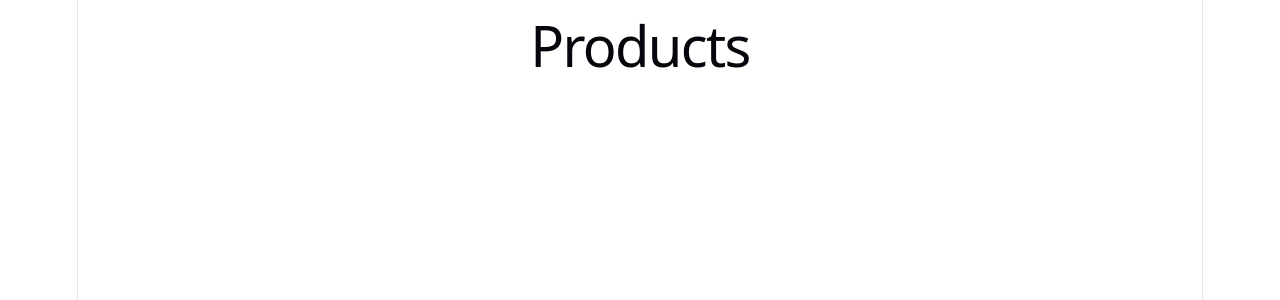
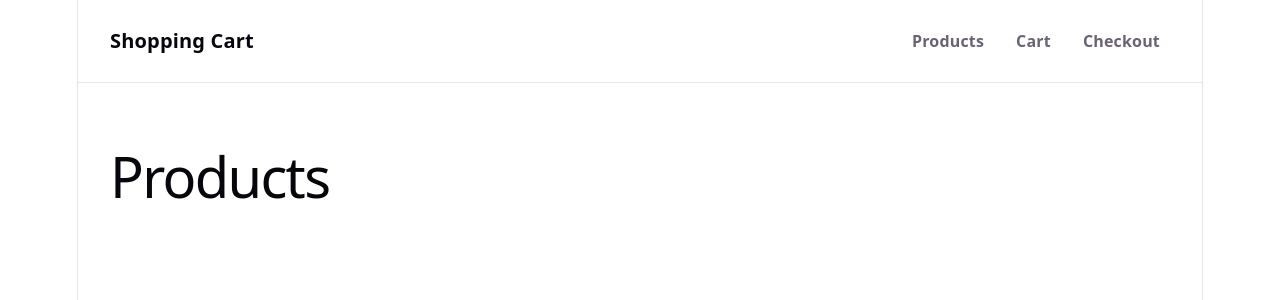
Before and after one commit to lekhanhdat/Homework05, a React (Vite) app: page /products in a window 1280 px wide. Shown: the top 300 px of the page. Built offline with nearby package versions, Linux system fonts and the light colour scheme.

Commit message:
feat: add shared layout navigation

```diff
--- a/src/App.css
+++ b/src/App.css
@@ -1,184 +1,66 @@
-.counter {
+.app-shell {
+  display: flex;
+  flex-direction: column;
+  min-height: 100svh;
+}
+
+.app-header {
+  display: flex;
+  align-items: center;
+  justify-content: space-between;
+  gap: 24px;
+  padding: 20px 32px;
+  border-bottom: 1px solid var(--border);
+}
+
+.app-brand {
+  color: var(--text-h);
+  font-size: 20px;
+  font-weight: 700;
+  text-decoration: none;
+}
+
+.main-nav {
+  display: flex;
+  align-items: center;
+  gap: 12px;
+}
+
+.nav-link {
+  color: var(--text);
   font-size: 16px;
-  padding: 5px 10px;
-  border-radius: 5px;
-  color: var(--accent);
-  background: var(--accent-bg);
-  border: 2px solid transparent;
-  transition: border-color 0.3s;
-  margin-bottom: 24px;
+  font-weight: 600;
+  text-decoration: none;
+  padding: 8px 10px;
+  border-radius: 6px;
+  transition:
+    background-color 0.2s,
+    color 0.2s;
+}
 
-  &:hover {
-    border-color: var(--accent-border);
+.nav-link:hover {
+  color: var(--text-h);
+  background: var(--social-bg);
+}
+
+.app-main {
+  flex: 1;
+  padding: 48px 32px;
+  text-align: left;
+}
+
+@media (max-width: 720px) {
+  .app-header {
+    align-items: flex-start;
+    flex-direction: column;
+    padding: 18px 20px;
   }
-  &:focus-visible {
-    outline: 2px solid var(--accent);
-    outline-offset: 2px;
+
+  .main-nav {
+    flex-wrap: wrap;
+  }
+
+  .app-main {
+    padding: 32px 20px;
   }
 }
-
-.hero {
-  position: relative;
-
-  .base,
-  .framework,
-  .vite {
-    inset-inline: 0;
-    margin: 0 auto;
-  }
-
-  .base {
-    width: 170px;
-    position: relative;
-    z-index: 0;
-  }
-
-  .framework,
-  .vite {
-    position: absolute;
-  }
-
-  .framework {
-    z-index: 1;
-    top: 34px;
-    height: 28px;
-    transform: perspective(2000px) rotateZ(300deg) rotateX(44deg) rotateY(39deg)
-      scale(1.4);
-  }
-
-  .vite {
-    z-index: 0;
-    top: 107px;
-    height: 26px;
-    width: auto;
-    transform: perspective(2000px) rotateZ(300deg) rotateX(40deg) rotateY(39deg)
-      scale(0.8);
-  }
-}
-
-#center {
-  display: flex;
-  flex-direction: column;
-  gap: 25px;
-  place-content: center;
-  place-items: center;
-  flex-grow: 1;
-
-  @media (max-width: 1024px) {
-    padding: 32px 20px 24px;
-    gap: 18px;
-  }
-}
-
-#next-steps {
-  display: flex;
-  border-top: 1px solid var(--border);
-  text-align: left;
-
-  & > div {
-    flex: 1 1 0;
-    padding: 32px;
-    @media (max-width: 1024px) {
-      padding: 24px 20px;
-    }
-  }
-
-  .icon {
-    margin-bottom: 16px;
-    width: 22px;
-    height: 22px;
-  }
-
-  @media (max-width: 1024px) {
-    flex-direction: column;
-    text-align: center;
-  }
-}
-
-#docs {
-  border-right: 1px solid var(--border);
-
-  @media (max-width: 1024px) {
-    border-right: none;
-    border-bottom: 1px solid var(--border);
-  }
-}
-
-#next-steps ul {
-  list-style: none;
-  padding: 0;
-  display: flex;
-  gap: 8px;
-  margin: 32px 0 0;
-
-  .logo {
-    height: 18px;
-  }
-
-  a {
-    color: var(--text-h);
-    font-size: 16px;
-    border-radius: 6px;
-    background: var(--social-bg);
-    display: flex;
-    padding: 6px 12px;
-    align-items: center;
-    gap: 8px;
-    text-decoration: none;
-    transition: box-shadow 0.3s;
-
-    &:hover {
-      box-shadow: var(--shadow);
-    }
-    .button-icon {
-      height: 18px;
-      width: 18px;
-    }
-  }
-
-  @media (max-width: 1024px) {
-    margin-top: 20px;
-    flex-wrap: wrap;
-    justify-content: center;
-
-    li {
-      flex: 1 1 calc(50% - 8px);
-    }
-
-    a {
-      width: 100%;
-      justify-content: center;
-      box-sizing: border-box;
-    }
-  }
-}
-
-#spacer {
-  height: 88px;
-  border-top: 1px solid var(--border);
-  @media (max-width: 1024px) {
-    height: 48px;
-  }
-}
-
-.ticks {
-  position: relative;
-  width: 100%;
-
-  &::before,
-  &::after {
-    content: '';
-    position: absolute;
-    top: -4.5px;
-    border: 5px solid transparent;
-  }
-
-  &::before {
-    left: 0;
-    border-left-color: var(--border);
-  }
-  &::after {
-    right: 0;
-    border-right-color: var(--border);
-  }
-}
--- a/src/App.tsx
+++ b/src/App.tsx
@@ -1,4 +1,5 @@
 import { Navigate, Route, Routes } from 'react-router-dom'
+import AppLayout from './components/AppLayout'
 import './App.css'
 
 function ProductListPage() {
@@ -16,10 +17,12 @@ function CheckoutPage() {
 function App() {
   return (
     <Routes>
-      <Route path="/" element={<Navigate to="/products" replace />} />
-      <Route path="/products" element={<ProductListPage />} />
-      <Route path="/cart" element={<CartPage />} />
-      <Route path="/checkout" element={<CheckoutPage />} />
+      <Route element={<AppLayout />}>
+        <Route path="/" element={<Navigate to="/products" replace />} />
+        <Route path="/products" element={<ProductListPage />} />
+        <Route path="/cart" element={<CartPage />} />
+        <Route path="/checkout" element={<CheckoutPage />} />
+      </Route>
     </Routes>
   )
 }
--- /dev/null
+++ b/src/components/AppLayout.tsx
@@ -0,0 +1,29 @@
+import { Link, Outlet } from 'react-router-dom'
+
+function AppLayout() {
+  return (
+    <div className="app-shell">
+      <header className="app-header">
+        <Link className="app-brand" to="/products">
+          Shopping Cart
+        </Link>
+        <nav className="main-nav" aria-label="Main navigation">
+          <Link className="nav-link" to="/products">
+            Products
+          </Link>
+          <Link className="nav-link" to="/cart">
+            Cart
+          </Link>
+          <Link className="nav-link" to="/checkout">
+            Checkout
+          </Link>
+        </nav>
+      </header>
+      <main className="app-main">
+        <Outlet />
+      </main>
+    </div>
+  )
+}
+
+export default AppLayout
```
